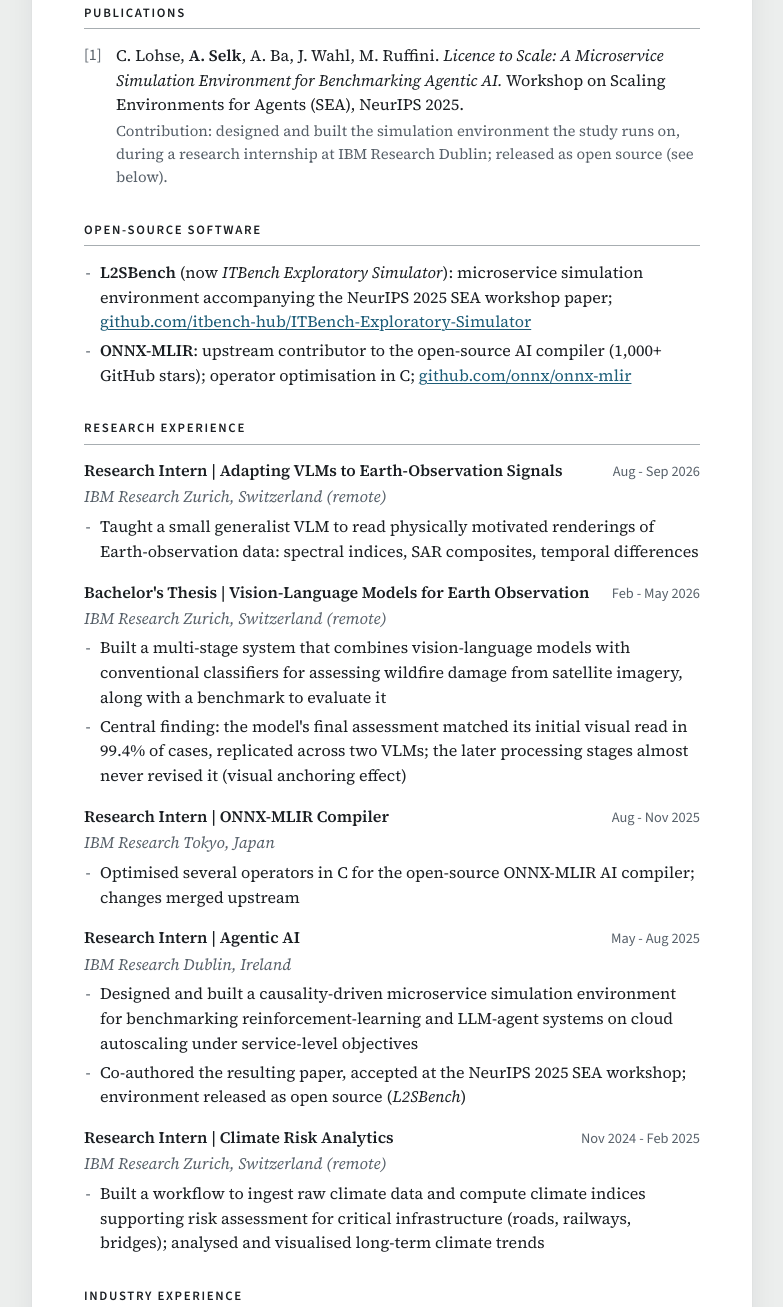
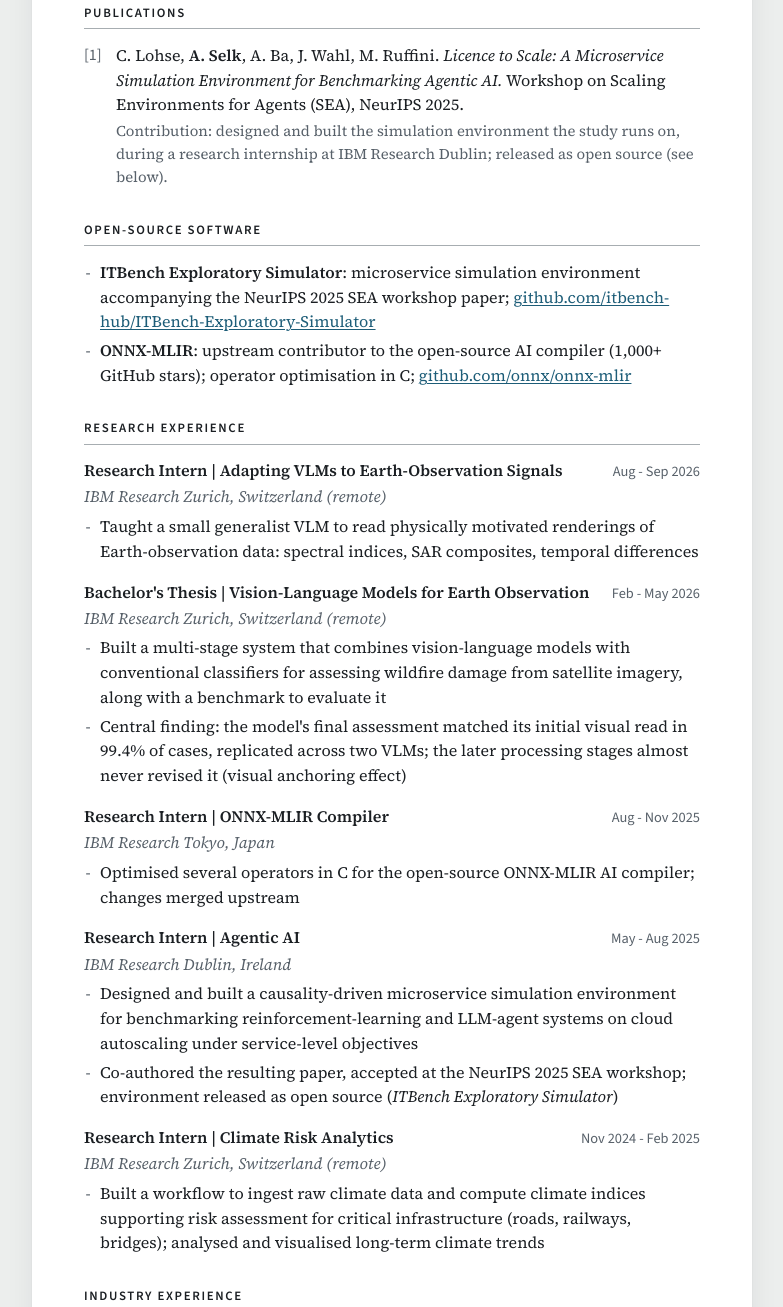
Before and after one commit to adrian-selk/cv, a plain HTML site: page index.html in a window 1280 px wide. Shown: the part 769-2076 px from the top of the page, without its empty margins (248-1031 px from the left). Drawn offline with nearby package versions, Linux system fonts and the light colour scheme.

Commit message:
Use current name ITBench Exploratory Simulator

```diff
--- a/index.html
+++ b/index.html
@@ -206,7 +206,7 @@
   <section>
     <h2>Open-Source Software</h2>
     <ul class="pts">
-      <li><strong>L2SBench</strong> (now <em>ITBench Exploratory Simulator</em>): microservice simulation environment accompanying the NeurIPS 2025 SEA workshop paper; <a href="https://github.com/itbench-hub/ITBench-Exploratory-Simulator" target="_blank" rel="noopener">github.com/itbench-hub/ITBench-Exploratory-Simulator</a></li>
+      <li><strong>ITBench Exploratory Simulator</strong>: microservice simulation environment accompanying the NeurIPS 2025 SEA workshop paper; <a href="https://github.com/itbench-hub/ITBench-Exploratory-Simulator" target="_blank" rel="noopener">github.com/itbench-hub/ITBench-Exploratory-Simulator</a></li>
       <li><strong>ONNX-MLIR</strong>: upstream contributor to the open-source AI compiler (1,000+ GitHub stars); operator optimisation in C; <a href="https://github.com/onnx/onnx-mlir" target="_blank" rel="noopener">github.com/onnx/onnx-mlir</a></li>
     </ul>
   </section>
@@ -241,7 +241,7 @@
         <p class="org">IBM Research Dublin, Ireland</p>
         <ul class="pts">
           <li>Designed and built a causality-driven microservice simulation environment for benchmarking reinforcement-learning and LLM-agent systems on cloud autoscaling under service-level objectives</li>
-          <li>Co-authored the resulting paper, accepted at the NeurIPS 2025 SEA workshop; environment released as open source (<em>L2SBench</em>)</li>
+          <li>Co-authored the resulting paper, accepted at the NeurIPS 2025 SEA workshop; environment released as open source (<em>ITBench Exploratory Simulator</em>)</li>
         </ul>
       </div>
       <div>
```
Also changed, not shown: 1 other file.
